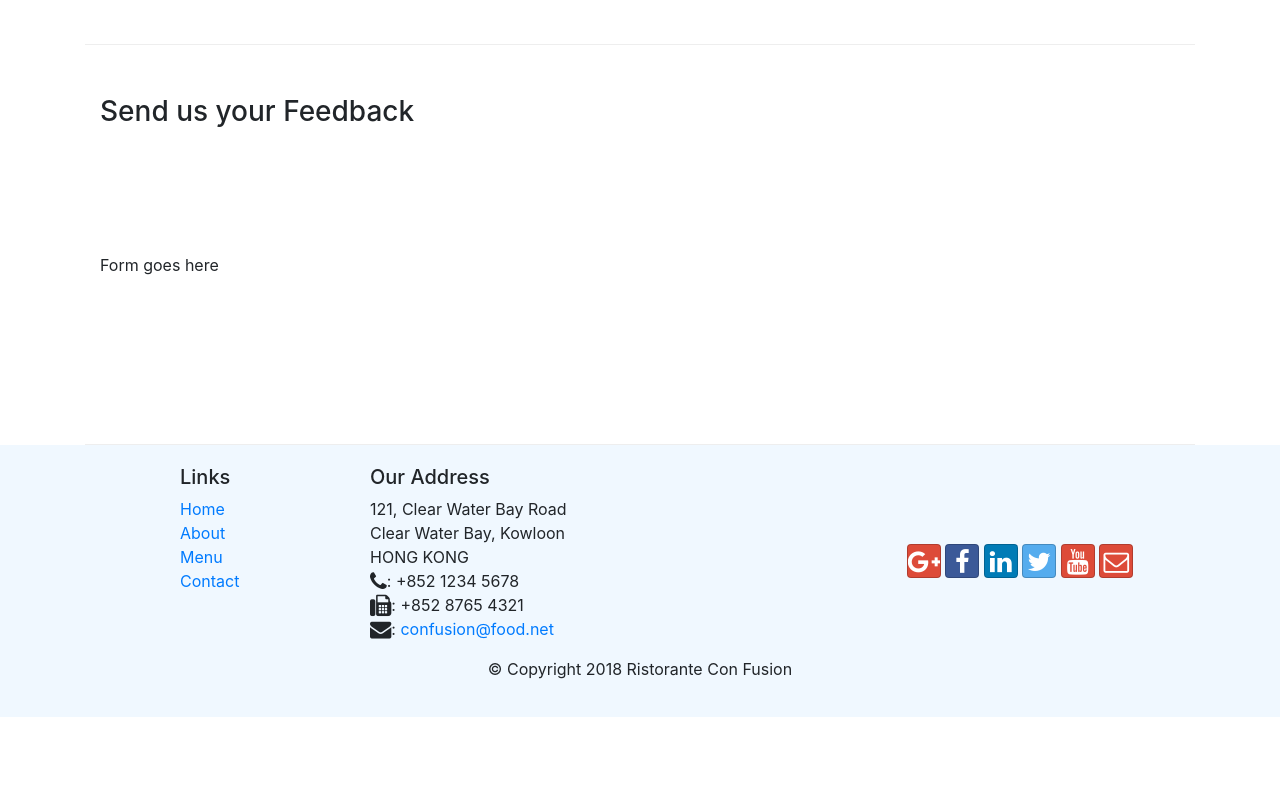
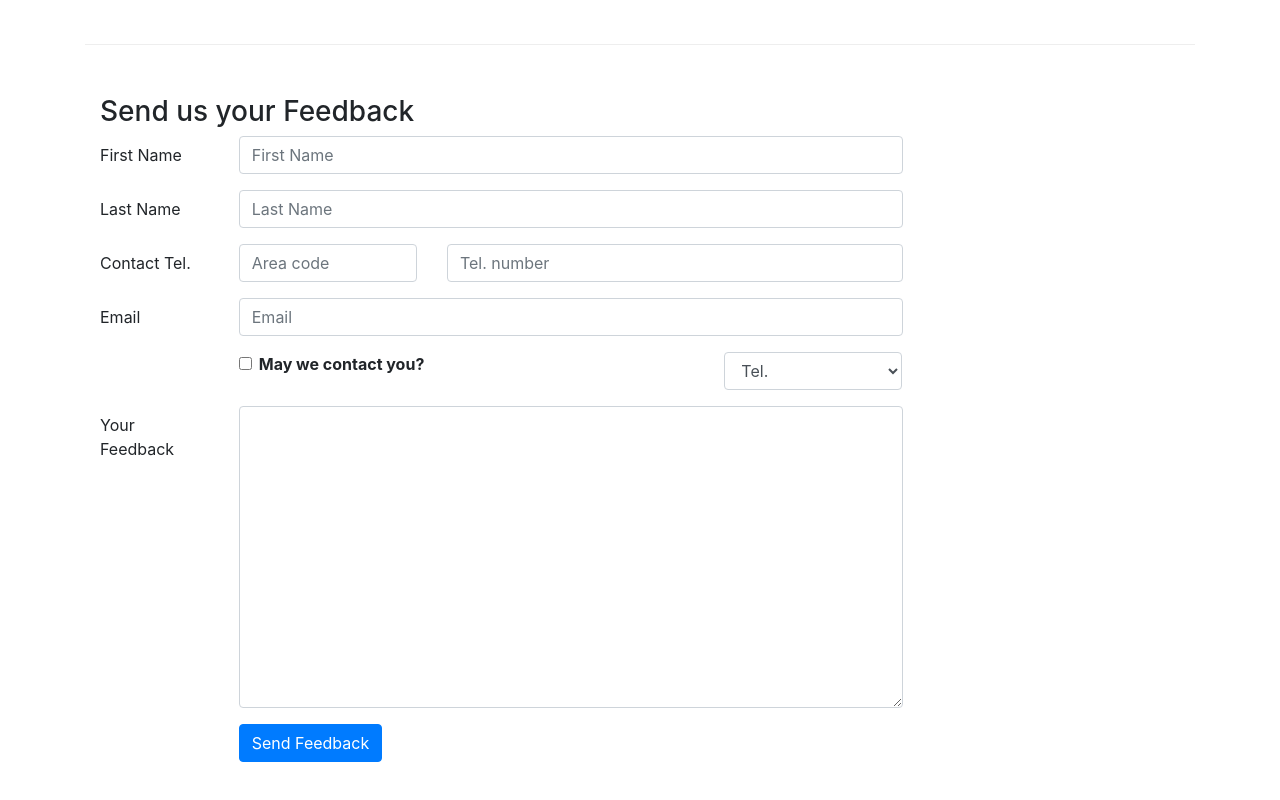
Before and after one commit to mohdhassan4/bootstrap_proj1, a website: page contactus.html in a window 1280 px wide. Shown: the part 820-1620 px from the top of the page. Before the commit the page ends 1537 px from the top, so only its background shows below. Drawn offline with nearby package versions, Linux system fonts and the light colour scheme.

Commit message:
form changes

```diff
--- a/contactus.html
+++ b/contactus.html
@@ -92,7 +92,63 @@
               <h3>Send us your Feedback</h3>
            </div>
             <div class="col-12 col-md-9">
-                Form goes here
+                <form>
+                    <div class="form-group row">
+                        <label for="firstname" class="col-md-2 col-form-label">First Name</label>
+                        <div class="col-md-10">
+                            <input type="text" class="form-control" id="firstname" name="firstname" placeholder="First Name">
+                        </div>
+                    </div>
+                    <div class="form-group row">
+                        <label for="lastname" class="col-md-2 col-form-label">Last Name</label>
+                        <div class="col-md-10">
+                            <input type="text" class="form-control" id="lastname" name="lastname" placeholder="Last Name">
+                        </div>
+                    </div>
+                    <div class="form-group row">
+                        <label for="telnum" class="col-12 col-md-2 col-form-label">Contact Tel.</label>
+                        <div class="col-5 col-md-3">
+                            <input type="tel" class="form-control" id="areacode" name="areacode" placeholder="Area code">
+                        </div>
+                        <div class="col-7 col-md-7">
+                            <input type="tel" class="form-control" id="telnum" name="telnum" placeholder="Tel. number">
+                        </div>
+                    </div>
+                    <div class="form-group row">
+                        <label for="emailid" class="col-md-2 col-form-label">Email</label>
+                        <div class="col-md-10">
+                            <input type="email" class="form-control" id="emailid" name="emailid" placeholder="Email">
+                        </div>
+                    </div>
+                    <div class="form-group row">
+                        <div class="col-md-6 offset-md-2">
+                            <div class="form-check">
+                                <input type="checkbox" class="form-check-input" name="approve" id="approve" value="">
+                                <label class="form-check-label" for="approve">
+                                    <strong>May we contact you?</strong>
+                                </label>
+                            </div>
+                        </div>
+                        <div class="col-md-3 offset-md-1">
+                            <select class="form-control">
+                                <option>Tel.</option>
+                                <option>Email</option>
+                            </select>
+                        </div>
+                    </div>
+                    <div class="form-group row">
+                        <label for="feedback" class="col-md-2 col-form-label">Your Feedback</label>
+                        <div class="col-md-10">
+                            <textarea class="form-control" id="feedback" name="feedback" rows="12"></textarea>
+                        </div>
+                    </div>
+                    <div class="form-group row">
+                        <div class="offset-md-2 col-md-10">
+                            <button type="submit" class="btn btn-primary">Send Feedback</button>
+                        </div>
+                    </div>
+                </form>
+
             </div>
              <div class="col-12 col-md">
             </div>
--- a/css/style.css
+++ b/css/style.css
@@ -11,7 +11,7 @@
 }
 
 .footer{
-    background-color: aliceblue;
+    background-color: rgb(196, 149, 196);
     margin: 0px auto;
     padding: 20px 0px 20px 0px;
 }
```
